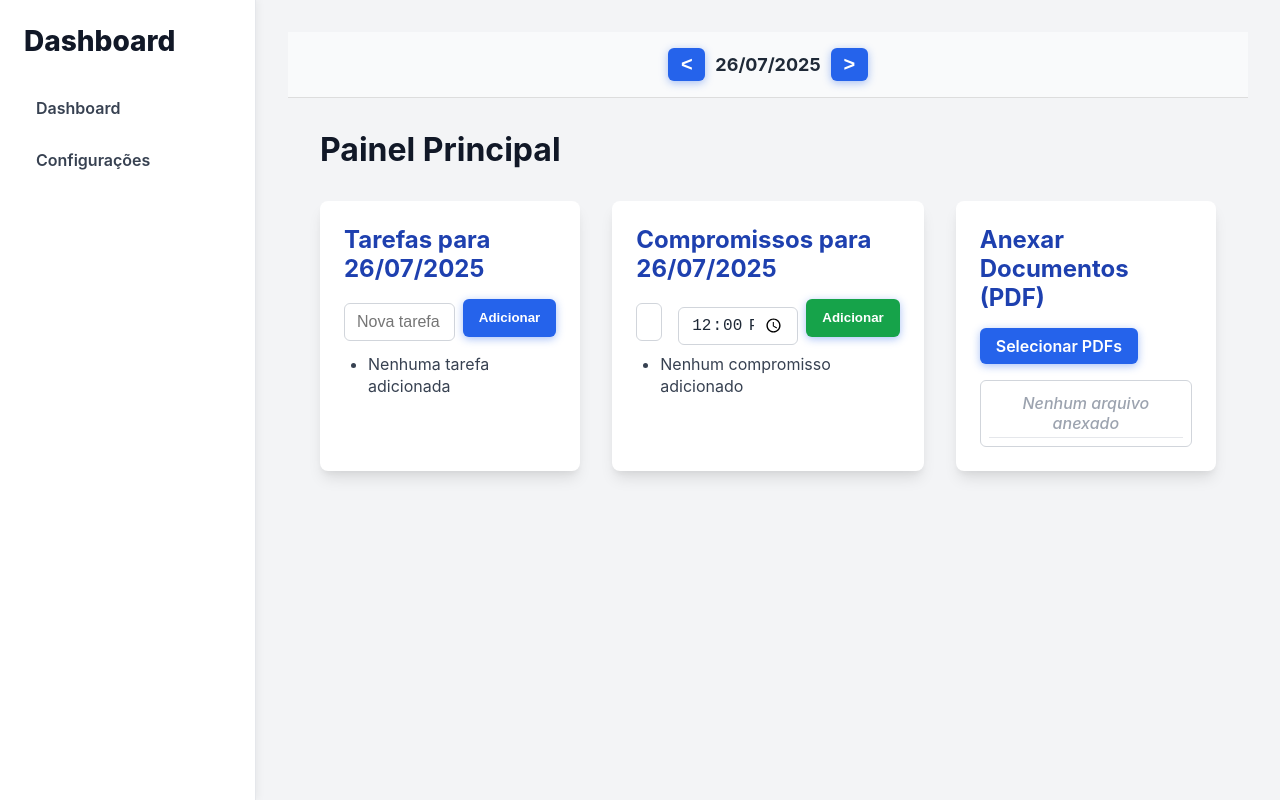
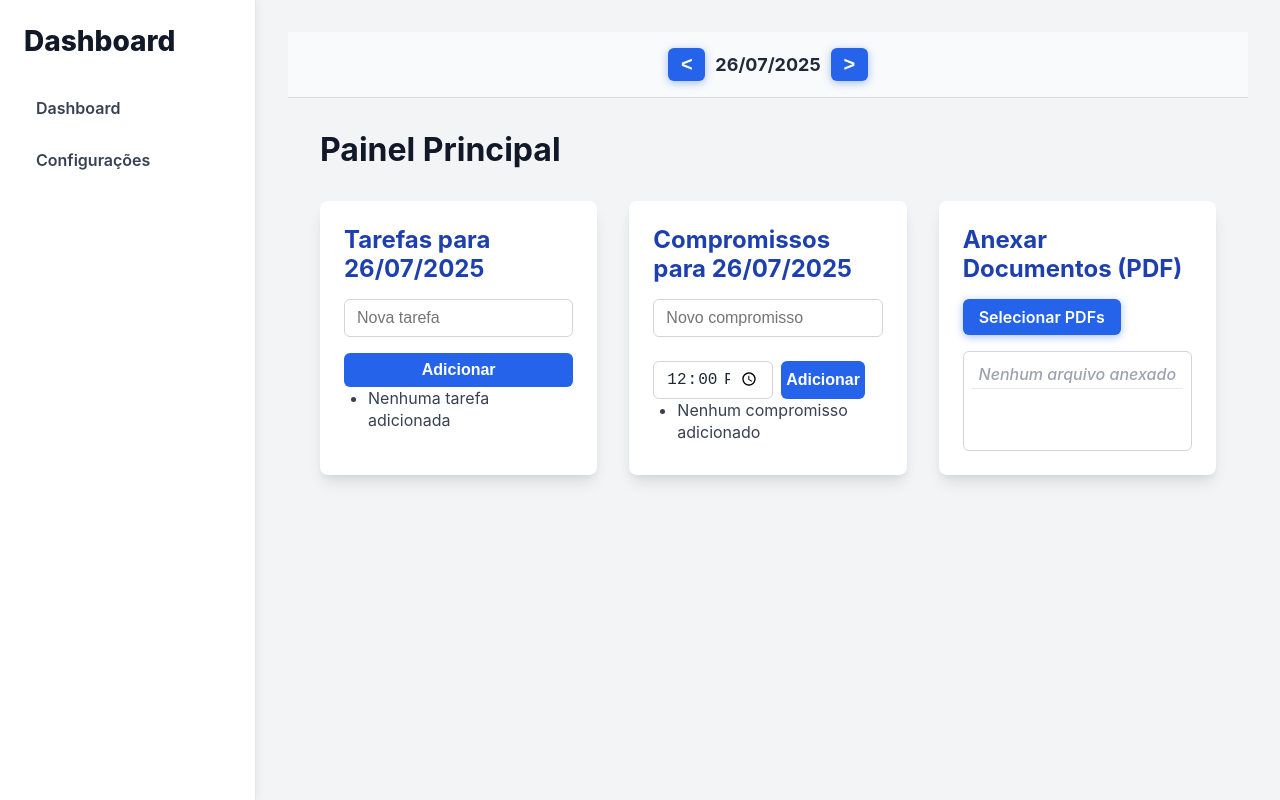
Before and after one commit to eduardo20694/meuplanejador, a React (Vite) app: page / in a window 1280 px wide. Built offline with nearby package versions, Linux system fonts and the light colour scheme.

Commit message:
Att visual para adicionar itens

```diff
--- a/src/pages/Dashboard.jsx
+++ b/src/pages/Dashboard.jsx
@@ -93,15 +93,17 @@ export default function App() {
 
   return (
     <div className="flex h-screen bg-gray-100 text-gray-800" style={{ flexDirection: "column" }}>
-      <header style={{
+      <header
+        style={{
           padding: "1rem 2rem",
           borderBottom: "1px solid #ddd",
           display: "flex",
           justifyContent: "center",
           alignItems: "center",
           gap: 10,
-        backgroundColor: "#f9fafb"
-      }}>
+          backgroundColor: "#f9fafb",
+        }}
+      >
         <button onClick={goPrevDay} style={{ padding: "0.3rem 0.8rem" }}>{"<"}</button>
         <strong style={{ fontSize: 18 }}>{formatDateBR(selectedDate)}</strong>
         <button onClick={goNextDay} style={{ padding: "0.3rem 0.8rem" }}>{">"}</button>
@@ -110,22 +112,24 @@ export default function App() {
       <main className="content" style={{ flex: 1, overflowY: "auto", padding: "2rem" }}>
         <h2 className="main-title">Painel Principal</h2>
 
-        <div className="grid" style={{ display: "grid", gridTemplateColumns: "1fr 1fr 1fr", gap: "2rem" }}>
+        <div
+          className="grid"
+          style={{ display: "grid", gridTemplateColumns: "1fr 1fr 1fr", gap: "2rem" }}
+        >
           {/* Tarefas */}
           <section className="card">
             <h3>Tarefas para {formatDateBR(selectedDate)}</h3>
-            {/* Aqui usamos inputs-group */}
-            <div className="inputs-group mb-4">
+
+            <div className="inputs-group-vertical">
               <input
                 type="text"
                 placeholder="Nova tarefa"
                 value={newTask}
                 onChange={e => setNewTask(e.target.value)}
               />
-              <button onClick={addTask} className="label-button">
-                Adicionar
-              </button>
+              <button onClick={addTask}>Adicionar</button>
             </div>
+
             <ul className="list">
               {tasksToday.length === 0 && <li className="empty">Nenhuma tarefa adicionada</li>}
               {tasksToday.map(({ id, text, done }) => (
@@ -164,26 +168,31 @@ export default function App() {
           </section>
 
           {/* Compromissos */}
+          {/* Compromissos */}
 <section className="card">
   <h3>Compromissos para {formatDateBR(selectedDate)}</h3>
-            <div className="inputs-group mb-4">
+
+  <div className="inputs-group-vertical">
     <input
       type="text"
       placeholder="Novo compromisso"
       value={newAppointment}
       onChange={e => setNewAppointment(e.target.value)}
     />
+    <div className="agenda-bottom-row">
       <input
         type="time"
         value={newAppointmentTime}
         onChange={e => setNewAppointmentTime(e.target.value)}
       />
-              <button onClick={addAppointment} className="label-button bg-green-600">
-                Adicionar
-              </button>
+      <button onClick={addAppointment} className="small-button">Adicionar</button>
     </div>
+  </div>
+
   <ul className="list">
-              {appointmentsToday.length === 0 && <li className="empty">Nenhum compromisso adicionado</li>}
+    {appointmentsToday.length === 0 && (
+      <li className="empty">Nenhum compromisso adicionado</li>
+    )}
     {appointmentsToday.map(({ id, text, time }) => (
       <li key={id} className="flex items-center justify-between" style={{ gap: "0.5rem" }}>
         <span style={{ width: 60, fontWeight: "bold" }}>{time}</span>
@@ -205,6 +214,7 @@ export default function App() {
     ))}
   </ul>
 </section>
+
 
           {/* Upload de PDFs */}
           <section className="card" style={{ display: "flex", flexDirection: "column" }}>
--- a/src/styles/global.css
+++ b/src/styles/global.css
@@ -392,35 +392,17 @@ ul.list li span:first-child {
   }
 }
 
-/* Estilo geral para o input de hora */
-input[type="time"] {
-  padding: 0.5rem 0.75rem;
-  font-size: 1rem;
-  border: 1px solid #d1d5db; /* cinza claro */
-  border-radius: 0.375rem;
-  outline: none;
-  transition: border-color 0.2s ease, box-shadow 0.2s ease;
-  background-color: white;
-  color: #1f2937;
-  width: 120px; /* tamanho fixo para ficar legal */
-  margin-left: 8px; /* espaço entre inputs */
+/* Container geral para inputs em coluna */
+.inputs-group-vertical {
+  display: flex;
+  flex-direction: column;
+  gap: 0.5rem;
+  width: 100%;
+  max-width: 400px; /* pode ajustar */
 }
 
-/* Foco no input de hora */
-input[type="time"]:focus {
-  border-color: #2563eb; /* azul */
-  box-shadow: 0 0 0 3px rgba(37, 99, 235, 0.3); /* azul claro ao focar */
-}
-
-.inputs-group {
-  display: flex;
-  align-items: center;
-  gap: 8px;
-  width: 100%;
-}
-
-.inputs-group input[type="text"],
-.inputs-group input[type="time"] {
+/* Input texto padrão */
+.inputs-group-vertical input[type="text"] {
   padding: 0.5rem 0.75rem;
   font-size: 1rem;
   border: 1px solid #d1d5db;
@@ -433,23 +415,64 @@ input[type="time"]:focus {
   background-color: white;
 }
 
-.inputs-group input[type="text"] {
-  flex: 1;
-}
-
-.inputs-group input[type="time"] {
-  width: 120px;
-}
-
-.inputs-group input[type="text"]:focus,
-.inputs-group input[type="time"]:focus {
+.inputs-group-vertical input[type="text"]:focus {
   border-color: #2563eb;
   box-shadow: 0 0 0 3px rgba(37, 99, 235, 0.3);
 }
 
-.inputs-group button {
-  height: 38px;           /* Mesma altura dos inputs */
-  padding: 0 1rem;        /* Espaçamento interno horizontal */
+/* Botão ocupa toda largura na vertical */
+.inputs-group-vertical button {
+  padding: 0.5rem 1rem;
+  font-size: 1rem;
+  border-radius: 0.375rem;
+  border: none;
+  background-color: #2563eb;
+  color: white;
+  cursor: pointer;
+  font-weight: 600;
+  transition: background-color 0.2s ease;
+  width: 100%;
+}
+
+.inputs-group-vertical button:hover {
+  background-color: #1d4ed8;
+}
+
+/* Container horizontal para agenda - alinhando hora e botão */
+.agenda-bottom-row {
+  display: flex;
+  align-items: center;
+  gap: 8px;
+  margin-top: 0.5rem;
+  max-width: 280px; /* para controlar largura total */
+}
+
+/* Input time com largura fixa */
+.agenda-bottom-row input[type="time"] {
+  width: 120px;
+  padding: 0.5rem 0.75rem;
+  font-size: 1rem;
+  border: 1px solid #d1d5db;
+  border-radius: 0.375rem;
+  outline: none;
+  transition: border-color 0.2s ease, box-shadow 0.2s ease;
+  height: 38px;
+  box-sizing: border-box;
+  background-color: white;
+  color: #1f2937;
+}
+
+.agenda-bottom-row input[type="time"]:focus {
+  border-color: #2563eb;
+  box-shadow: 0 0 0 3px rgba(37, 99, 235, 0.3);
+}
+
+/* Botão agenda alinhado com input time, largura mínima e sem expandir */
+.agenda-bottom-row button {
+  height: 38px;
+  padding: 0 0.3rem;   /* pouquíssimo padding horizontal */
+  min-width: auto;     /* sem largura mínima fixa */
+  width: auto;         /* largura só do conteúdo */
   border-radius: 0.375rem;
   border: none;
   cursor: pointer;
@@ -457,8 +480,17 @@ input[type="time"]:focus {
   color: white;
   font-weight: 600;
   transition: background-color 0.2s ease;
+  flex-shrink: 0;
+  white-space: nowrap;
 }
 
-.inputs-group button:hover {
+
+.agenda-bottom-row button:hover {
   background-color: #1d4ed8;
 }
+
+
+/* Remove a data (date-label) se não for usada, pode deletar */
+/* .agenda-bottom-row .date-label {
+  display: none;
+} */
```
Lines whose indentation alone changed are shown as unchanged.
